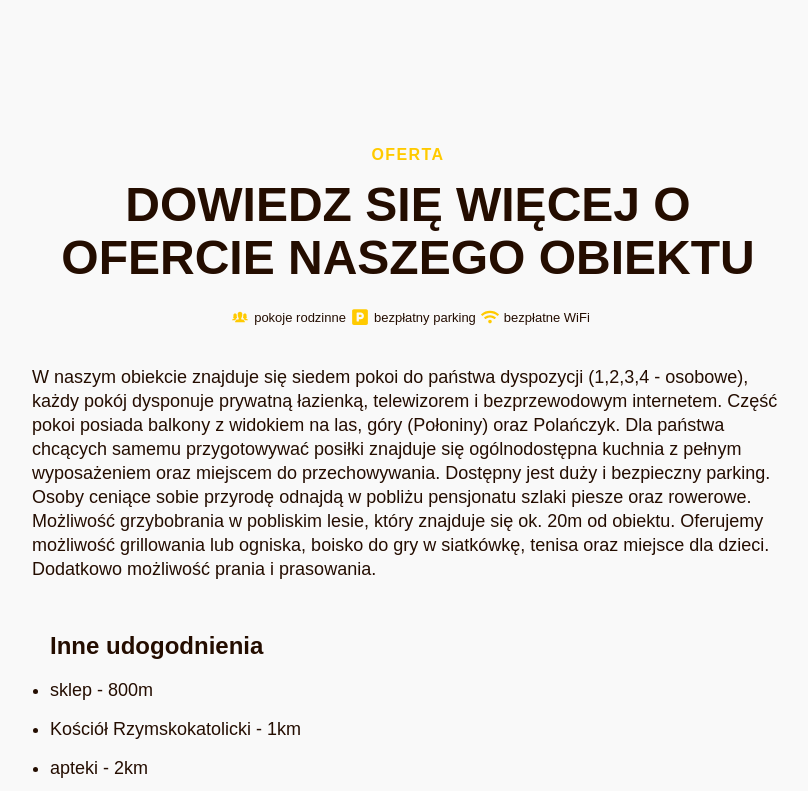
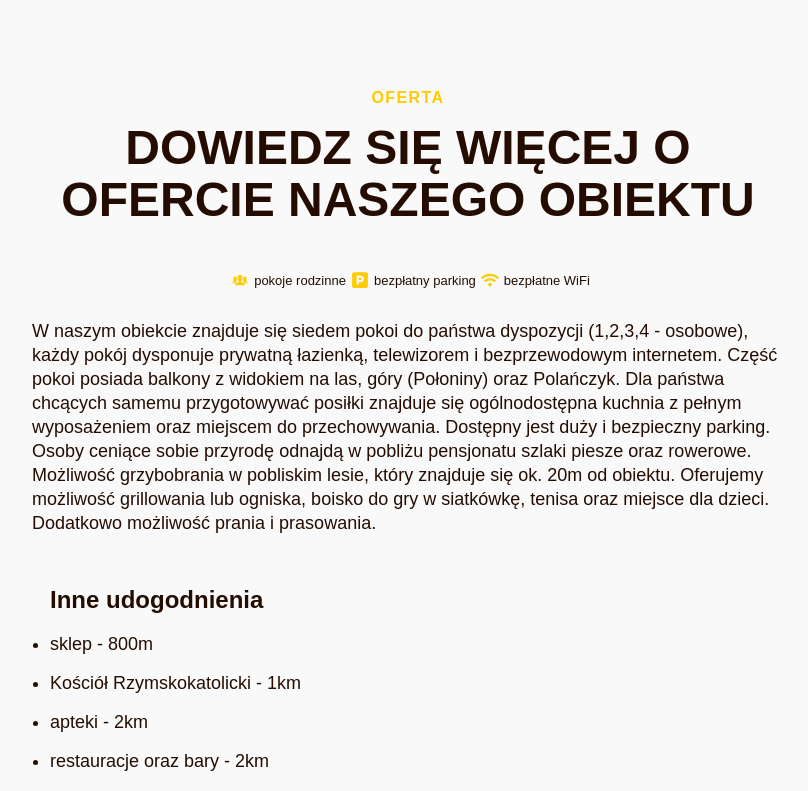
Before and after one commit to mszba/miodowa-polana-website, a React (Create React App) app: page /offer in a window 1280 px wide. Shown: the top 791 px of the page, without its empty margins (232-1040 px from the left). Built offline with nearby package versions, Linux system fonts and the light colour scheme; a web font is replaced by a local one.

Commit message:
update styles

```diff
--- a/src/App.js
+++ b/src/App.js
@@ -6,18 +6,12 @@ import OfferPage from './pages/offer';
 import GalleryPage from './pages/gallery';
 
 import { AnimatePresence } from 'framer-motion';
-import styled from 'styled-components';
 
 import './App.css';
-
-const Section = styled.section`
-  /* overflow-x: hidden; */
-`;
 
 const App = () => {
   let location = useLocation();
   return (
-    <Section>
     <AnimatePresence exitBeforeEnter>
       <Switch location={location} key={location.pathname}>
         <Route path='/' component={Home} exact />
@@ -26,7 +20,6 @@ const App = () => {
         <Route path='/gallery' component={GalleryPage} />
       </Switch>
     </AnimatePresence>
-    </Section>
   );
 };
 
--- a/src/components/InfoSection/index.js
+++ b/src/components/InfoSection/index.js
@@ -38,7 +38,7 @@ const InfoSection = () => {
       const scrollY = window.scrollY;
       const attractionsContainer = document.getElementById('attractions');
 
-      if (scrollY >= attractionsContainer.offsetTop - 400) {
+      if (scrollY >= attractionsContainer.offsetTop - 500) {
         setShouldAnimate(true);
       }
     };
--- a/src/components/Offer/OfferElements.js
+++ b/src/components/Offer/OfferElements.js
@@ -19,7 +19,8 @@ export const PageContentText = styled.p`
 `;
 
 export const PageContentMainOffers = styled(motion.div)`
-  margin-bottom: 3vw;
+  margin-bottom: 30px;
+  margin-top: 20px;
   width: 100%;
   display: flex;
   justify-content: center;
--- a/src/components/PageElements.js
+++ b/src/components/PageElements.js
@@ -8,7 +8,7 @@ export const PageContainer = styled.div`
   background: ${({ lightBg }) => (lightBg ? '#f9f9f9' : '#240D00')};
 
   @media screen and (max-width: 768px) {
-    padding: 100px 0;
+    padding: 70px 0;
   }
 `;
 
@@ -18,7 +18,7 @@ export const PageWrapper = styled.div`
   max-width: 800px;
   margin-right: auto;
   margin-left: auto;
-  padding: 8vh 24px;
+  padding: 2vw 24px;
   display: flex;
   flex-direction: column;
   justify-content: center;
@@ -27,7 +27,7 @@ export const PageWrapper = styled.div`
 
 export const TextWrapper = styled.div`
   margin-bottom: 2vw;
-  margin-top: 11%;
+  margin-top: 5vw;
   width: 100%;
   display: flex;
   flex-direction: column;
```
Lines whose indentation alone changed are shown as unchanged.
